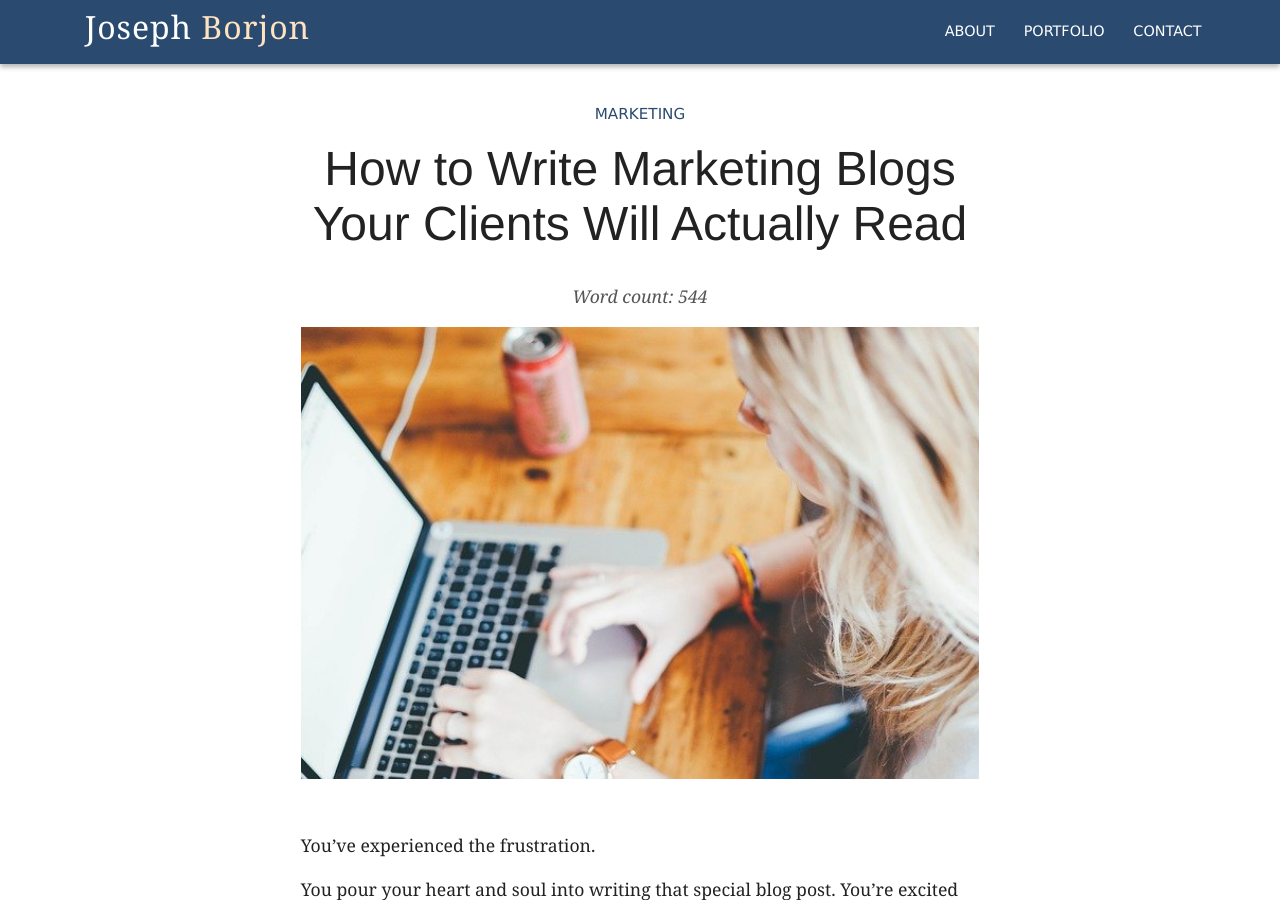
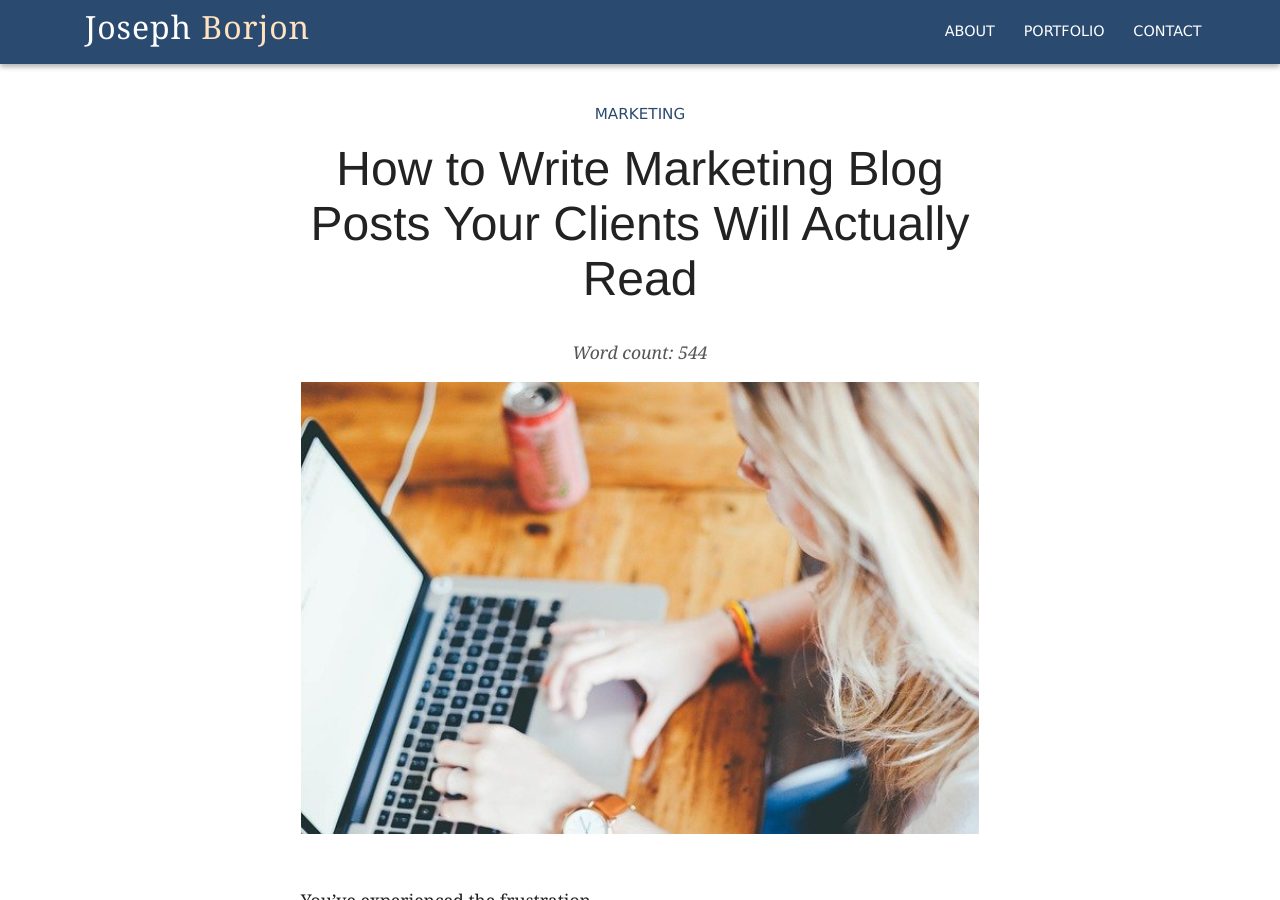
Before and after one commit to jborjon/jborjon.github.io, a Jekyll site: the page built from portfolio/how-to-write-marketing-blog-posts-your-clients-will-actually-read.md, in a window 1280 px wide and 900 px high. Built offline with Jekyll 4.4.1, drawn with Linux system fonts in a browser that asks for light colours; some web fonts are replaced.

Commit message:
Update and rename how-to-write-marketing-blogs-your-clients-will-actually-read.md to how-to-write-marketing-blog-posts-your-clients-will-actually-read.md

```diff
--- a/portfolio/how-to-write-marketing-blogs-your-clients-will-actually-read.md
+++ b/portfolio/how-to-write-marketing-blog-posts-your-clients-will-actually-read.md
@@ -1,5 +1,5 @@
 ---
-title: How to Write Marketing Blogs Your Clients Will Actually Read
+title: How to Write Marketing Blog Posts Your Clients Will Actually Read
 layout: article
 article_type: post
 category: marketing
```
